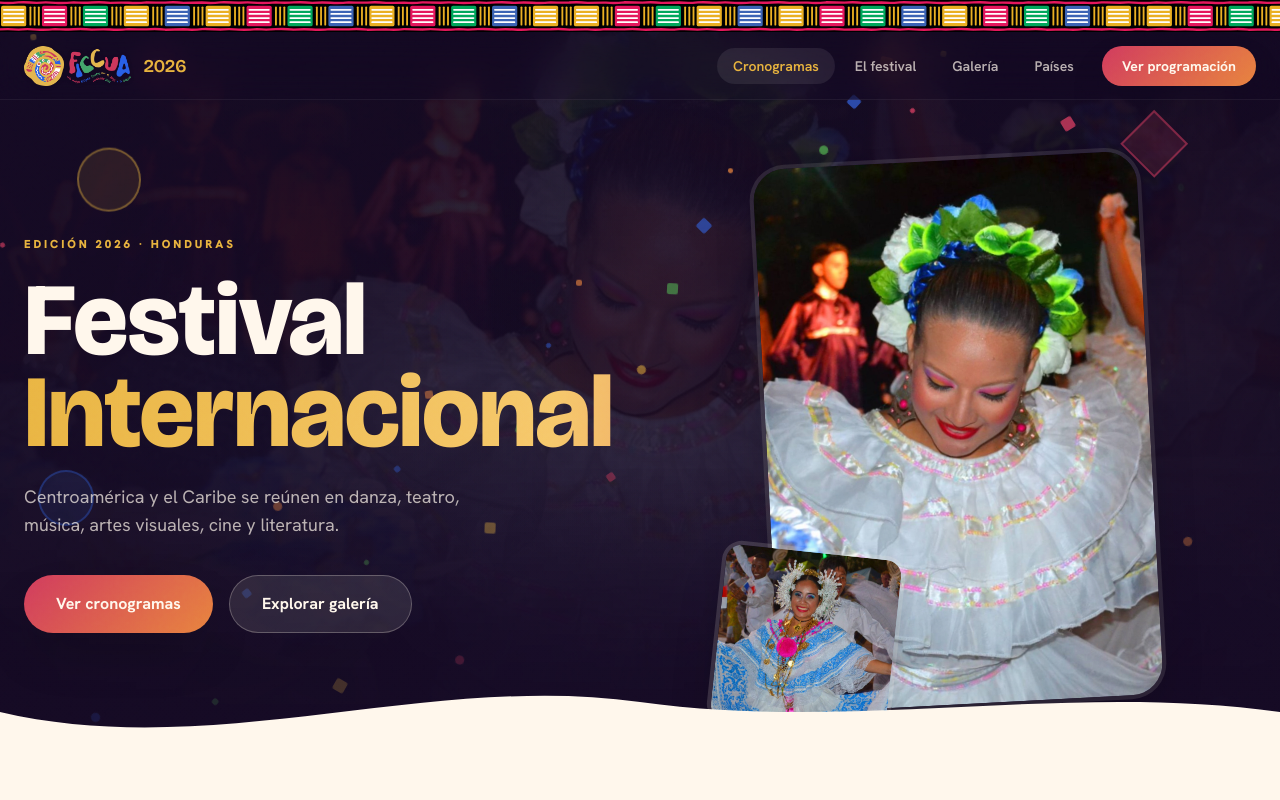
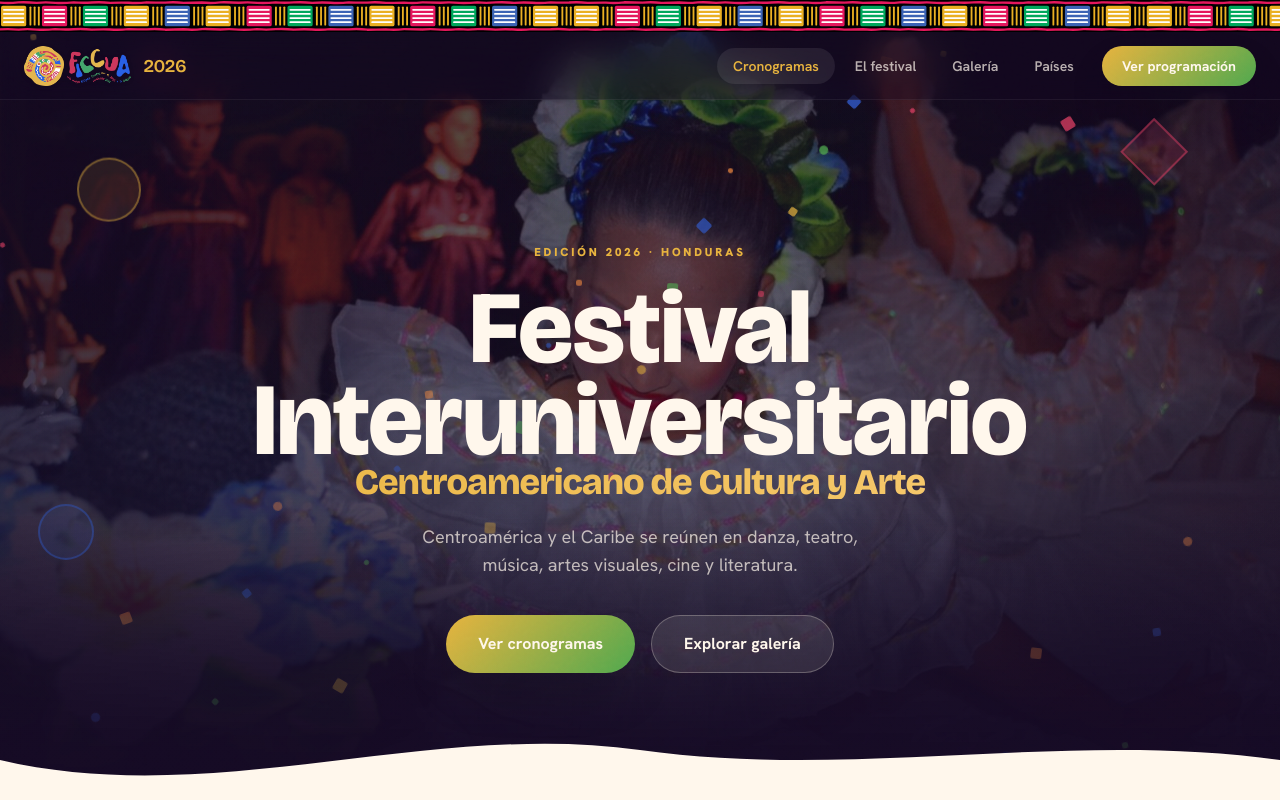
Before and after one commit to RoberWaters/ficcua-front-JIJA, a React (Vite) app in the folder PaginaFICCUA/: page / in a window 1280 px wide. Shown: the top 800 px of the page. Built offline with nearby package versions, Linux system fonts and the light colour scheme.

Commit message:
cambios de colores, hero y footyer

```diff
--- a/PaginaFICCUA/src/components/Carousel.jsx
+++ b/PaginaFICCUA/src/components/Carousel.jsx
@@ -45,7 +45,7 @@ export function Carousel() {
   }, [index]);
 
   return (
-    <section id="galeria" className="relative scroll-mt-24 bg-cream py-12 text-ink">
+    <section id="galeria" className="relative flex min-h-screen scroll-mt-24 flex-col justify-center bg-cream py-12 text-ink">
       <div className="mx-auto mb-12 max-w-4xl px-6">
         <SectionHeading
           kicker="Galería"
--- a/PaginaFICCUA/src/components/Footer.jsx
+++ b/PaginaFICCUA/src/components/Footer.jsx
@@ -1,12 +1,18 @@
 import logo from "../assets/logo-ficcua.png";
+import logoVoae from "../assets/logo-voae.png";
+import logoUnah from "../assets/logo-unah.png";
 
 export function Footer() {
   return (
     <footer className="relative bg-cream text-ink">
       <div className="mx-auto flex max-w-7xl flex-col items-center justify-between gap-4 px-6 py-8 text-center text-sm text-ink/45 md:flex-row md:text-left">
-        <img src={logo} alt="FICCUA" className="h-10 w-auto" />
         <p>© 2026 FICCUA · Universidad Nacional Autónoma de Honduras</p>
         <p>XIII Festival Interuniversitario Centroamericano de la Cultura y el Arte</p>
+        <div className="flex items-center gap-4">
+          <img src={logo} alt="FICCUA" className="h-10 w-auto" />
+          <img src={logoVoae} alt="VOAE" className="h-10 w-auto" />
+          <img src={logoUnah} alt="UNAH" className="h-10 w-auto" />
+        </div>
       </div>
     </footer>
   );
--- a/PaginaFICCUA/src/components/Hero.jsx
+++ b/PaginaFICCUA/src/components/Hero.jsx
@@ -19,7 +19,7 @@ export function Hero() {
   }, [reduceMotion]);
 
   return (
-    <header id="top" className="relative flex min-h-[92vh] flex-col overflow-hidden pt-24 sm:pt-28">
+    <header id="top" className="relative flex min-h-screen flex-col overflow-hidden pt-24 sm:pt-28">
       {/* Atmospheric background gallery — crossfade + slow ken-burns drift */}
       <div className="absolute inset-0">
         {HERO_GALLERY.map((src, i) => (
@@ -35,8 +35,8 @@ export function Hero() {
             }}
           />
         ))}
-        <div className="absolute inset-0 bg-gradient-to-b from-ink/90 via-ink/80 to-ink" />
-        <div className="absolute inset-0 bg-gradient-to-r from-ink/85 via-ink/25 to-ink/65" />
+        <div className="absolute inset-0 bg-gradient-to-b from-ink/70 via-ink/55 to-ink" />
+        <div className="absolute inset-0 bg-gradient-to-r from-ink/60 via-ink/10 to-ink/40" />
         {/* Clean dissolve of the photo into solid black at the bottom edge */}
         <div className="absolute inset-x-0 bottom-0 h-72 bg-gradient-to-b from-transparent to-ink" />
       </div>
@@ -50,9 +50,9 @@ export function Hero() {
         <div className="animate-float-y absolute bottom-[30%] left-[3%] h-14 w-14 rounded-full border-2 border-ficcua-blue/40 bg-ficcua-blue/10" style={{ animationDelay: "0.8s" }} />
       </div>
 
-      <div className="relative z-20 mx-auto grid w-full max-w-7xl flex-1 items-center gap-14 px-6 py-10 lg:grid-cols-12 lg:gap-10">
+      <div className="relative z-30 mx-auto flex w-full max-w-4xl flex-1 flex-col items-center justify-center gap-14 px-6 py-10 text-center">
         {/* Editorial text column */}
-        <div className="lg:col-span-6">
+        <div>
           <div style={{ animation: "fade-in-up 0.7s var(--ease-out) both" }}>
             <Kicker color="var(--color-ficcua-gold)">Edición 2026 · Honduras</Kicker>
           </div>
@@ -60,43 +60,32 @@ export function Hero() {
           <h1 className="mt-5 text-display-1 text-cream">
             <span className="block overflow-hidden">
               <span className="block" style={{ animation: "rise 0.9s var(--ease-out) 0.05s both" }}>
-                Festival
+                Festival Interuniversitario
               </span>
             </span>
             <span className="block overflow-hidden">
               <span
-                className="text-gradient-warm block"
+                className="text-gradient-warm block whitespace-nowrap"
                 style={{
+                  fontSize: "min(3.6vw, 2.25rem)",
                   backgroundSize: "200% auto",
                   animation: "rise 0.9s var(--ease-out) 0.18s both, gradient-drift 5s ease-in-out 1.1s infinite",
                 }}
               >
-                Internacional
+                Centroamericano de Cultura y Arte
               </span>
             </span>
           </h1>
 
-          <p className="mt-6 max-w-md text-lg text-cream/70" style={{ animation: "fade-in-up 0.8s var(--ease-out) 0.3s both" }}>
+          <p className="mx-auto mt-6 max-w-md text-lg text-cream/70" style={{ animation: "fade-in-up 0.8s var(--ease-out) 0.3s both" }}>
             Centroamérica y el Caribe se reúnen en danza, teatro, música, artes visuales, cine y literatura.
           </p>
 
-          <div className="mt-9 flex flex-wrap gap-4" style={{ animation: "fade-in-up 0.8s var(--ease-out) 0.4s both" }}>
+          <div className="mt-9 flex flex-wrap justify-center gap-4" style={{ animation: "fade-in-up 0.8s var(--ease-out) 0.4s both" }}>
             <Button href="#cronogramas">Ver cronogramas</Button>
             <Button href="#galeria" variant="secondary">
               Explorar galería
             </Button>
-          </div>
-        </div>
-
-        {/* Photo collage column — poster-style layered frames instead of a flat rectangle */}
-        <div className="relative lg:col-span-6" style={{ animation: "fade-in-up 1s var(--ease-out) 0.35s both" }}>
-          <div className="relative mx-auto aspect-[4/5] w-full max-w-md">
-            <div className="absolute inset-x-8 inset-y-2 -rotate-3 overflow-hidden rounded-[2rem] ring-4 ring-cream/10 shadow-2xl">
-              <img src={HERO_GALLERY[1]} alt="Danza bajo las luces del festival" className="h-full w-full object-cover" />
-            </div>
-            <div className="absolute -bottom-4 -left-4 h-36 w-36 rotate-6 overflow-hidden rounded-2xl ring-4 ring-cream/15 shadow-2xl sm:h-44 sm:w-44">
-              <img src={HERO_GALLERY[3]} alt="Pollera en movimiento" className="h-full w-full object-cover" />
-            </div>
           </div>
         </div>
       </div>
--- a/PaginaFICCUA/src/components/Hologram.jsx
+++ b/PaginaFICCUA/src/components/Hologram.jsx
@@ -73,14 +73,14 @@ export function Hologram() {
   }, []);
 
   return (
-    <section className="relative overflow-hidden bg-cream py-6 sm:py-10">
+    <section className="relative flex h-screen flex-col items-center justify-center overflow-hidden bg-cream">
       <div className="pointer-events-none absolute left-1/2 top-1/2 h-96 w-96 -translate-x-1/2 -translate-y-1/2 rounded-full bg-ficcua-blue/10 blur-3xl" />
 
       <div className="relative w-full text-center">
         <Reveal delay={120}>
           <div
             ref={stageRef}
-            className="relative mx-auto flex h-[640px] w-full items-center justify-center"
+            className="relative mx-auto flex h-160 w-full items-center justify-center"
             style={{ perspective: "1600px" }}
           >
             {/* rising particles */}
--- a/PaginaFICCUA/src/data.js
+++ b/PaginaFICCUA/src/data.js
@@ -33,7 +33,7 @@ export const STATS = [
   { value: 12, suffix: "", label: "Universidades", accent: "var(--color-ficcua-red)" },
   { value: 940, suffix: "+", label: "Artistas", accent: "var(--color-ficcua-gold)" },
   { value: 6, suffix: "", label: "Manifestaciones", accent: "var(--color-ficcua-green)" },
-  { value: 10, suffix: "", label: "Escenarios", accent: "var(--color-ficcua-blue)" },
+  { value: 11, suffix: "", label: "Escenarios", accent: "var(--color-ficcua-blue)" },
 ];
 
 // Sección 8 — Banderas de los 8 países (miembros de CSUCA / FICCUA).
@@ -55,7 +55,7 @@ export const COUNTRIES = [
   { code: "sv", name: "El Salvador", flag: flagSv },
   { code: "ni", name: "Nicaragua", flag: flagNi },
   { code: "cu", name: "Cuba", flag: flagCu },
-  { code: "do", name: "Rep. Dominicana", flag: flagDo },
+  { code: "do", name: "República Dominicana", flag: flagDo },
 ];
 
 // Página — Cronograma por manifestación: las 6 disciplinas del festival.
--- a/PaginaFICCUA/src/index.css
+++ b/PaginaFICCUA/src/index.css
@@ -29,7 +29,7 @@
      raised dark panel) aren't hand-duplicated per component. */
   --surface-warm: radial-gradient(60% 55% at 50% 0%, #FFFDF7 0%, #FFF7EC 70%);
   --surface-ink-raised: linear-gradient(180deg, #241238 0%, #1B0E30 100%);
-  --surface-sunset: linear-gradient(135deg, #D13B5E 0%, #E8843E 100%);
+  --surface-sunset: linear-gradient(135deg, #E8B33E 0%, #4FA84E 100%);
   --surface-dusk: linear-gradient(135deg, #2F57C6 0%, #6E43C6 100%);
 }
 
@@ -107,7 +107,7 @@ body {
 }
 
 .text-gradient-warm {
-  background: linear-gradient(96deg, var(--color-ficcua-gold), #F6C86B, var(--color-ficcua-red));
+  background: linear-gradient(96deg, var(--color-ficcua-gold), #F6C86B, var(--color-ficcua-green));
   -webkit-background-clip: text;
   background-clip: text;
   -webkit-text-fill-color: transparent;
```
Also changed, not shown: PaginaFICCUA/src/assets/logo-unah.png (added), PaginaFICCUA/src/assets/logo-voae.png (added).
